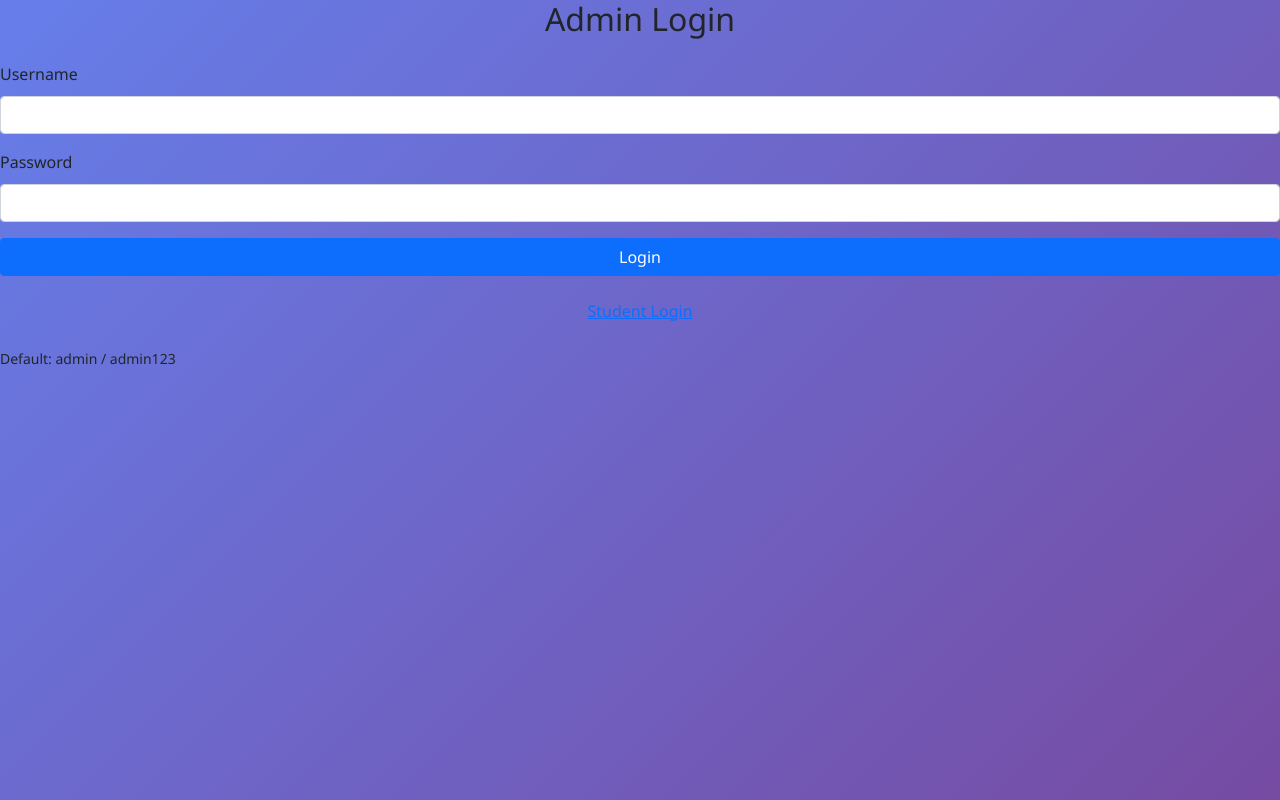
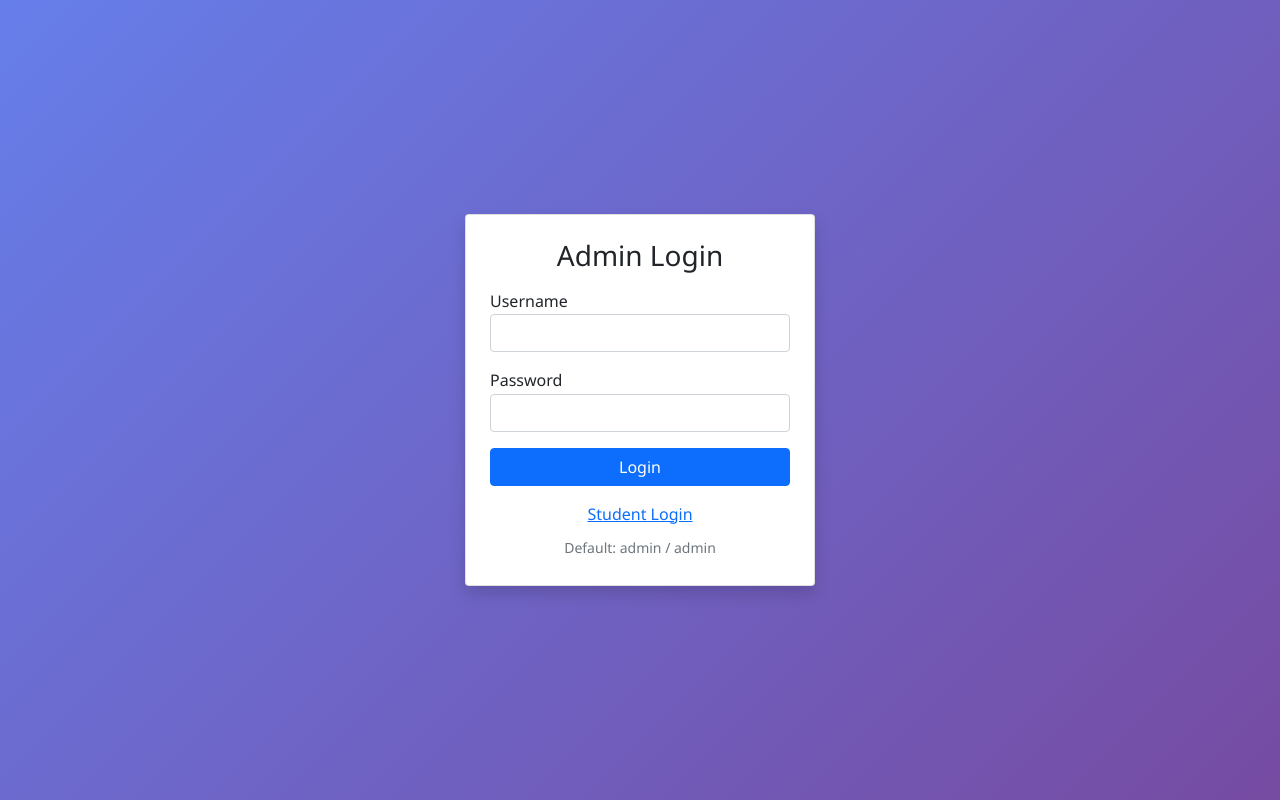
Before and after one commit to gauravkumar7860/RESULT-MANAGEMENT-SYSTEM, a Flask app: page /admin/login in a window 1280 px wide. Run offline with Flask 3, Linux system fonts and the light colour scheme.

Commit message:
Update admin_login.html

```diff
--- a/result-management-system/templates/admin_login.html
+++ b/result-management-system/templates/admin_login.html
@@ -3,37 +3,53 @@
 <head>
     <meta charset="UTF-8">
     <meta name="viewport" content="width=device-width, initial-scale=1.0">
-    <title>Admin Login - Result Management</title>
+    <title>Admin Login</title>
+
     <link href="https://cdn.jsdelivr.net/npm/bootstrap@5.1.3/dist/css/bootstrap.min.css" rel="stylesheet">
     <link rel="stylesheet" href="{{ url_for('static', filename='style.css') }}">
 </head>
-<body>
-    <div class="login-container">
-        <div class="login-box">
-            <h2 class="text-center mb-4">Admin Login</h2>
+
+<body class="bg-light">
+
+<div class="container d-flex justify-content-center align-items-center vh-100">
+
+    <div class="card shadow p-4" style="width: 350px;">
+
+        <h3 class="text-center mb-3">Admin Login</h3>
+
         {% with messages = get_flashed_messages() %}
             {% if messages %}
                 <div class="alert alert-danger">{{ messages[0] }}</div>
             {% endif %}
         {% endwith %}
+
         <form method="POST">
+
             <div class="mb-3">
-                    <label class="form-label">Username</label>
-                    <input type="text" class="form-control" name="username" required>
+                <label>Username</label>
+                <input type="text" name="username" class="form-control" required>
             </div>
+
             <div class="mb-3">
-                    <label class="form-label">Password</label>
-                    <input type="password" class="form-control" name="password" required>
+                <label>Password</label>
+                <input type="password" name="password" class="form-control" required>
             </div>
+
             <button type="submit" class="btn btn-primary w-100">Login</button>
+
         </form>
+
         <div class="text-center mt-3">
-                <a href="{{ url_for('student_login') }}" class="btn btn-link">Student Login</a>
+            <a href="{{ url_for('student_login') }}">Student Login</a>
         </div>
-            <div class="default-admin mt-3">
-                <small>Default: admin / admin123</small>
+
+        <div class="text-center mt-2">
+            <small class="text-muted">Default: admin / admin</small>
         </div>
+
     </div>
+
 </div>
+
 </body>
 </html>
```
Lines whose indentation alone changed are shown as unchanged.
